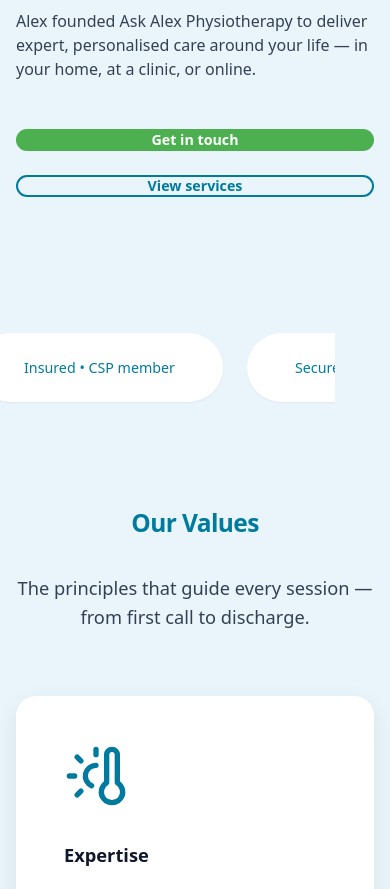
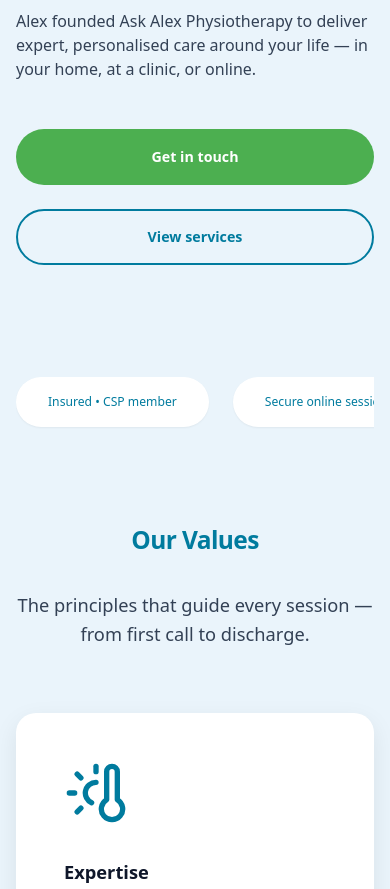
Before and after one commit to askalexphysiotherapy/askalex-physiotherapy-site, a Next.js app: page /about in a window 390 px wide. Shown: the part 900-1789 px from the top of the page. Built offline with nearby package versions, Linux system fonts and the light colour scheme.

Commit message:
trust pill animation removal and about buttons refactor

```diff
--- a/app/about/page.tsx
+++ b/app/about/page.tsx
@@ -60,13 +60,13 @@
 									<p key={idx}>{para}</p>
 								))}
 							</div>
-							<div className="mt-6 flex flex-col gap-3 sm:flex-row sm:items-center">
+							<div className="mt-6 flex flex-col gap-3">
 								{about.hero.ctas.map((cta) => (
 									<Button
 										key={cta.href}
 										href={cta.href}
 										variant={cta.variant === "primary" ? "primary" : "secondary"}
-										className="flex-1"
+										className="w-full"
 									>
 										{cta.label}
 									</Button>
--- a/app/globals.css
+++ b/app/globals.css
@@ -84,15 +84,3 @@
 	-ms-overflow-style: none;
 	scrollbar-width: none;
 }
-
-/* Trust pills animation - pause on hover/focus */
-.group:hover .animate-trust-scroll,
-.group:focus-within .animate-trust-scroll {
-	animation-play-state: paused;
-}
-
-@media (prefers-reduced-motion: reduce) {
-	.animate-trust-scroll {
-		animation: none !important;
-	}
-}
--- a/components/TrustPills.tsx
+++ b/components/TrustPills.tsx
@@ -3,34 +3,13 @@
 }
 
 export function TrustPills({ pills }: TrustPillsProps) {
-	// Duplicate pills for seamless infinite scroll on mobile
-	const duplicatedPills = [...pills, ...pills];
-
 	return (
-		<div className="relative mt-6">
-			{/* Mobile: horizontal scroll with animation */}
-			<div
-				className="flex gap-3 overflow-x-auto no-scrollbar py-2 animate-trust-scroll group md:hidden"
-				style={{
-					scrollbarWidth: "none",
-					msOverflowStyle: "none"
-				}}
-			>
-				{duplicatedPills.map((pill, idx) => (
-					<div
-						key={idx}
-						className="shrink-0 rounded-full bg-white px-6 py-3 text-sm font-medium text-medical-blue shadow-sm whitespace-nowrap"
-					>
-						{pill}
-					</div>
-				))}
-			</div>
-			{/* Desktop: centered row with wrapping */}
-			<div className="hidden md:flex md:flex-wrap md:justify-center md:gap-3 md:py-2">
+		<div className="mt-4">
+			<div className="flex gap-3 overflow-x-auto no-scrollbar py-1 md:justify-center md:flex-wrap">
 				{pills.map((pill, idx) => (
 					<div
 						key={idx}
-						className="rounded-full bg-white px-6 py-3 text-sm font-medium text-medical-blue shadow-sm"
+						className="shrink-0 rounded-full bg-white px-4 py-2 text-xs sm:text-sm font-medium text-medical-blue shadow-sm"
 					>
 						{pill}
 					</div>
--- a/tailwind.config.ts
+++ b/tailwind.config.ts
@@ -75,15 +75,6 @@
 			boxShadow: {
 				soft: "0 8px 24px rgba(0,0,0,0.08)",
 				"soft-hover": "0 12px 32px rgba(0,0,0,0.12)"
-			},
-			keyframes: {
-				"trust-scroll": {
-					"0%": { transform: "translateX(0)" },
-					"100%": { transform: "translateX(-50%)" }
-				}
-			},
-			animation: {
-				"trust-scroll": "trust-scroll 30s linear infinite"
 			}
 		}
 	},
```
